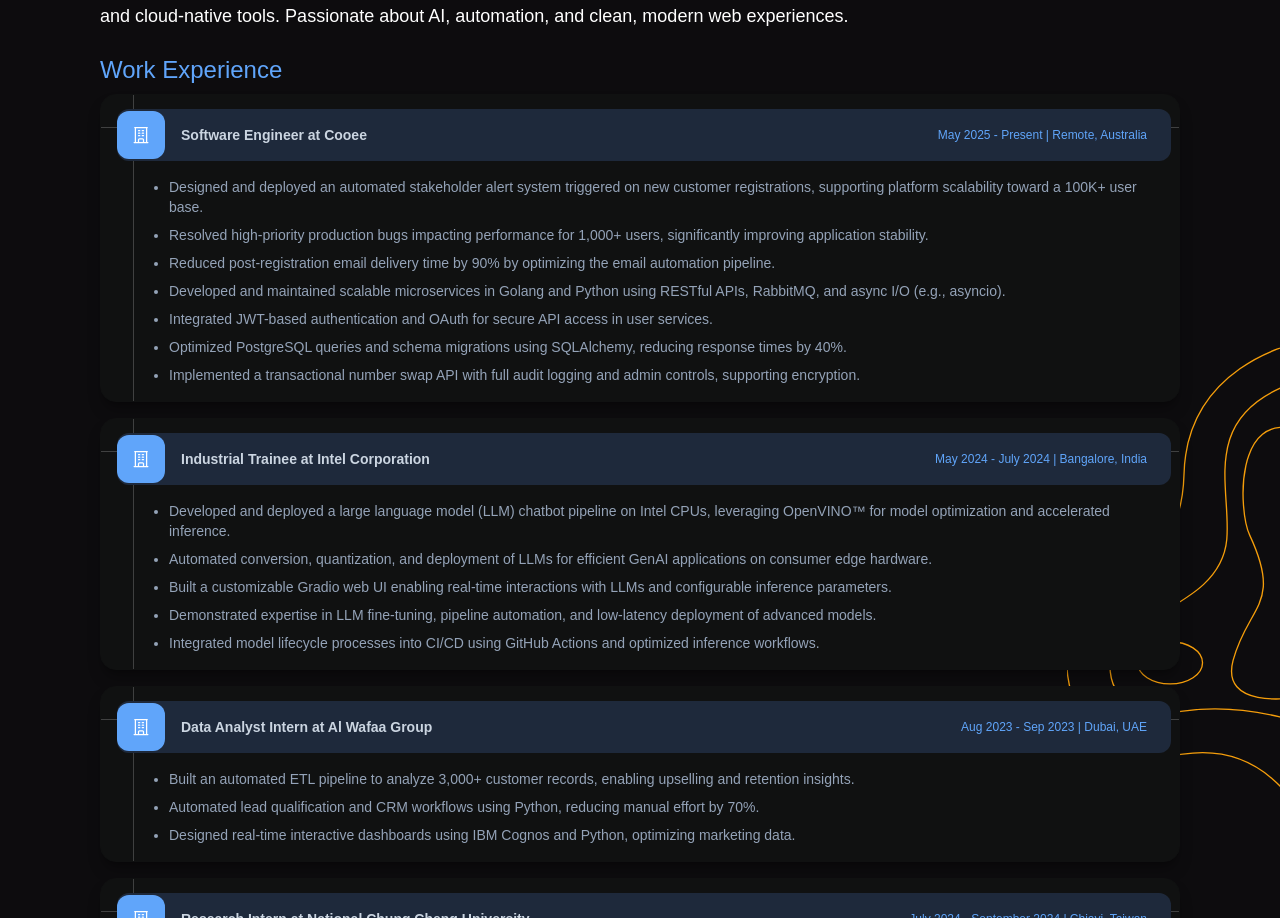
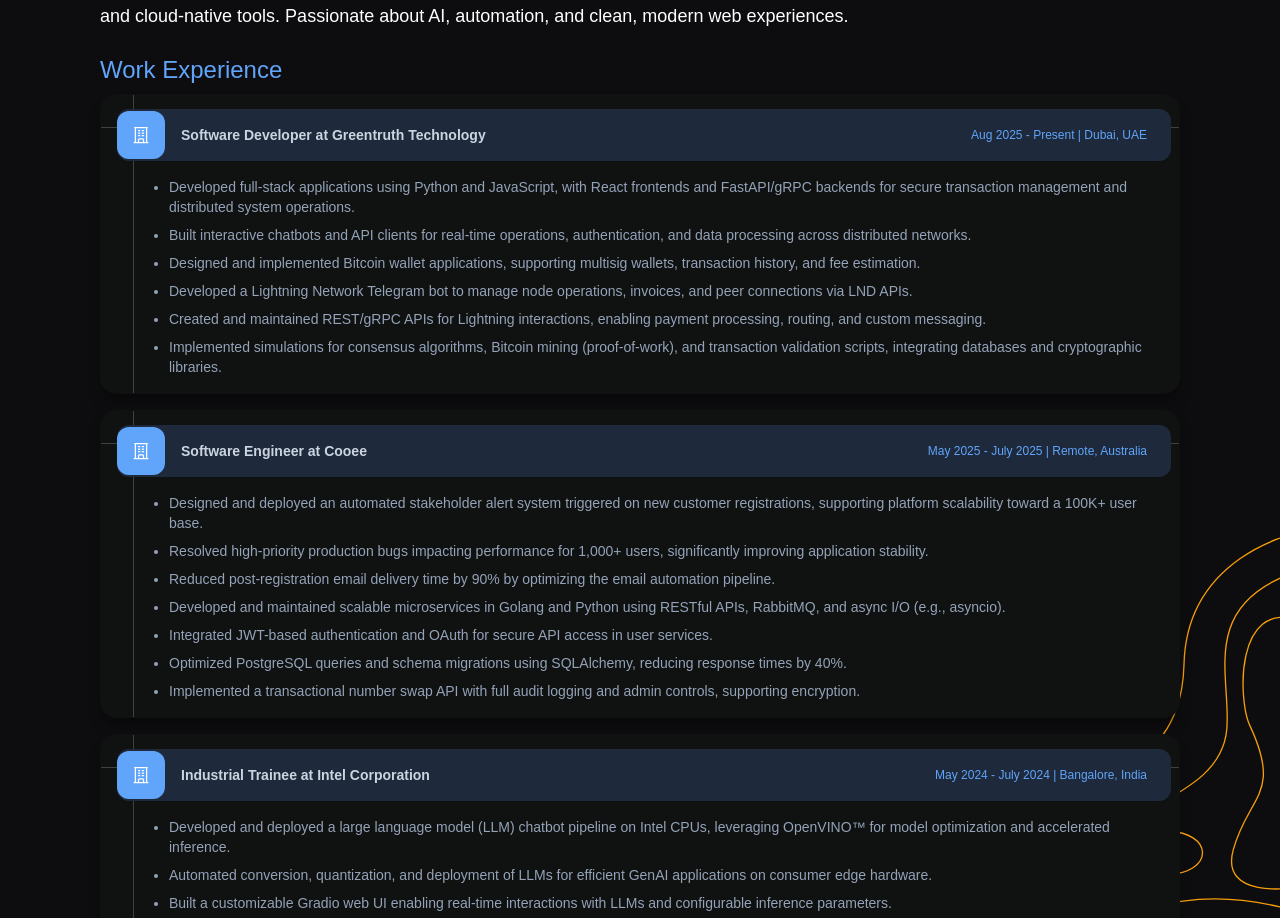
Before and after one commit to adilzubair/portfolio, a React (Create React App) app: page / in a window 1280 px wide. Shown: the part 1070-1988 px from the top of the page. Built offline with nearby package versions, Linux system fonts and the light colour scheme; the HTML template or start-up script is replaced by a standard one.

Commit message:
updated work experience

```diff
--- a/src/components/About/About.js
+++ b/src/components/About/About.js
@@ -50,8 +50,48 @@
                 <HiOutlineBuildingOffice className="h-5 w-5 text-white" />
               </div>
             }
+            title="Software Developer at Greentruth Technology"
+            subtitle="Aug 2025 - Present | Dubai, UAE"
+            desc={
+              <ul className="list-disc pl-5 space-y-2 text-left">
+                <li>
+                  Developed full-stack applications using Python and JavaScript,
+                  with React frontends and FastAPI/gRPC backends for secure
+                  transaction management and distributed system operations.
+                </li>
+                <li>
+                  Built interactive chatbots and API clients for real-time
+                  operations, authentication, and data processing across
+                  distributed networks.
+                </li>
+                <li>
+                  Designed and implemented Bitcoin wallet applications, supporting
+                  multisig wallets, transaction history, and fee estimation.
+                </li>
+                <li>
+                  Developed a Lightning Network Telegram bot to manage node
+                  operations, invoices, and peer connections via LND APIs.
+                </li>
+                <li>
+                  Created and maintained REST/gRPC APIs for Lightning interactions,
+                  enabling payment processing, routing, and custom messaging.
+                </li>
+                <li>
+                  Implemented simulations for consensus algorithms, Bitcoin mining
+                  (proof-of-work), and transaction validation scripts, integrating
+                  databases and cryptographic libraries.
+                </li>
+              </ul>
+            }
+          />
+          <FeaturedCard
+            icon={
+              <div className="rounded-xl bg-blue-600 p-3.5 dark:bg-blue-400">
+                <HiOutlineBuildingOffice className="h-5 w-5 text-white" />
+              </div>
+            }
             title="Software Engineer at Cooee"
-            subtitle="May 2025 - Present | Remote, Australia"
+            subtitle="May 2025 - July 2025 | Remote, Australia"
             desc={
               <ul className="list-disc pl-5 space-y-2 text-left">
                 <li>
```
